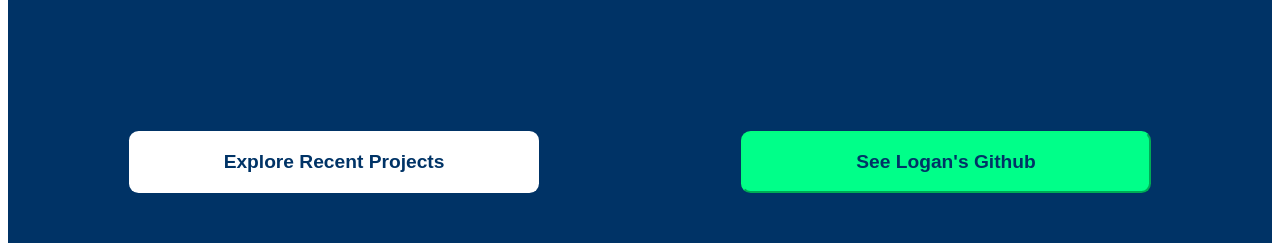
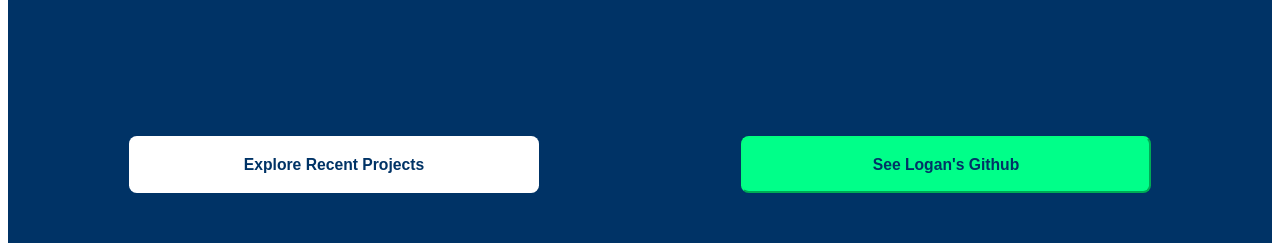
Before and after one commit to loganwemploy/loganwemploy.github.io, a plain HTML site: page index.html in a window 1280 px wide. Shown: the part 780-1023 px from the top of the page. Drawn offline with Linux system fonts and the light colour scheme; a web font is replaced by a local one.

Commit message:
Update index.html

```diff
--- a/index.html
+++ b/index.html
@@ -1091,7 +1091,7 @@
     min-height: 3.2em;
     border: none;
     font-weight:600;
-    font-size: 1.2em;
+    font-size: 0.98em;
     }
     #flex-button2 {
       background-color: #00FF89;
@@ -1104,7 +1104,7 @@
       border-color: springgreen;
       min-height: 3.2em;
       font-weight:600;
-      font-size: 1.2em;
+      font-size: 0.98em;
 
     }
     .third-invert:hover {
```
